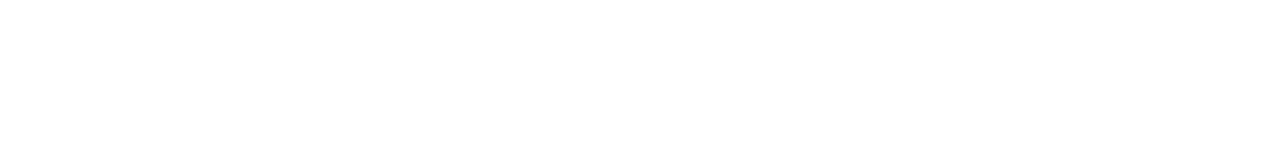
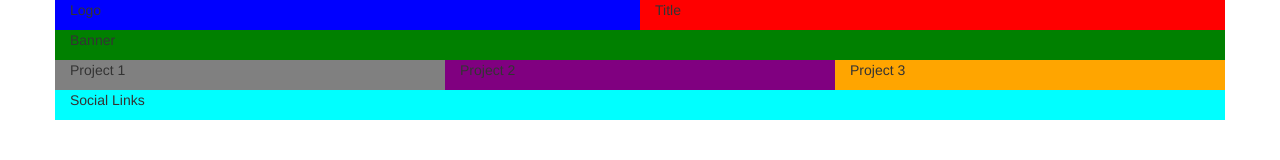
Before and after one commit to Smabian/portfolio, a plain HTML site: page index.html in a window 1280 px wide. Drawn offline with Linux system fonts and the light colour scheme.

Commit message:
Add Site structure

```diff
--- a/css/main.css
+++ b/css/main.css
@@ -0,0 +1,36 @@
+/*General*/
+
+
+/*Header*/
+.logo {
+  background: blue;
+}
+
+.title {
+  background: red;
+}
+
+/*Navbar*/
+
+
+/*Banner*/
+.banner {
+  background: green;
+}
+
+/*Portfolio*/
+.project1 {
+  background: grey;
+}
+.project2 {
+  background: purple;
+}
+.project3 {
+  background: orange;
+}
+
+/*Footer*/
+
+.social {
+  background: cyan;
+}
--- a/index.html
+++ b/index.html
@@ -11,6 +11,59 @@
   <link rel="stylesheet" type="text/css" href="css/main.css">
 </head>
 <body>
+  <div class="container">
 
+    <!-- Header with Logo and Title -->
+    <header>
+      <div class="row">
+        <div class="col-md-6 logo">
+          <p>Logo</p>
+        </div>
+        <div class="col-md-6 title">
+          <p>Title</p>
+        </div>
+      </div>
+    </header>
+
+    <!-- Navbar -->
+    <nav>
+      <div class="row">
+
+      </div>
+    </nav>
+
+    <!-- Banner -->
+    <section class="banner">
+      <div class="row">
+        <div class="col-md-12 banner">
+          <p>Banner</p>
+        </div>
+      </div>
+    </section>
+
+    <!-- Portfolio items -->
+    <section class="portfolio">
+      <div class="row">
+        <div class="col-md-4 project1">
+          <p>Project 1</p>
+        </div>
+        <div class="col-md-4 project2">
+          <p>Project 2</p>
+        </div>
+        <div class="col-md-4 project3">
+          <p>Project 3</p>
+        </div>
+      </div>
+    </section>
+
+    <!-- Footer with social links -->
+    <footer>
+      <div class="row">
+        <div class="col-md-12 social">
+          <p>Social Links</p>
+        </div>
+      </div>
+    </footer>
+  </div>
 </body>
 </html>
```
